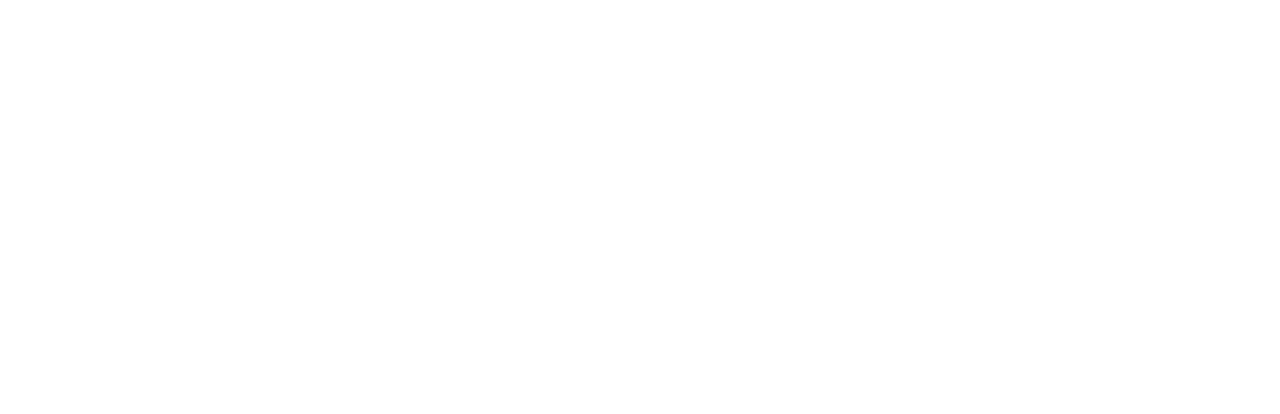
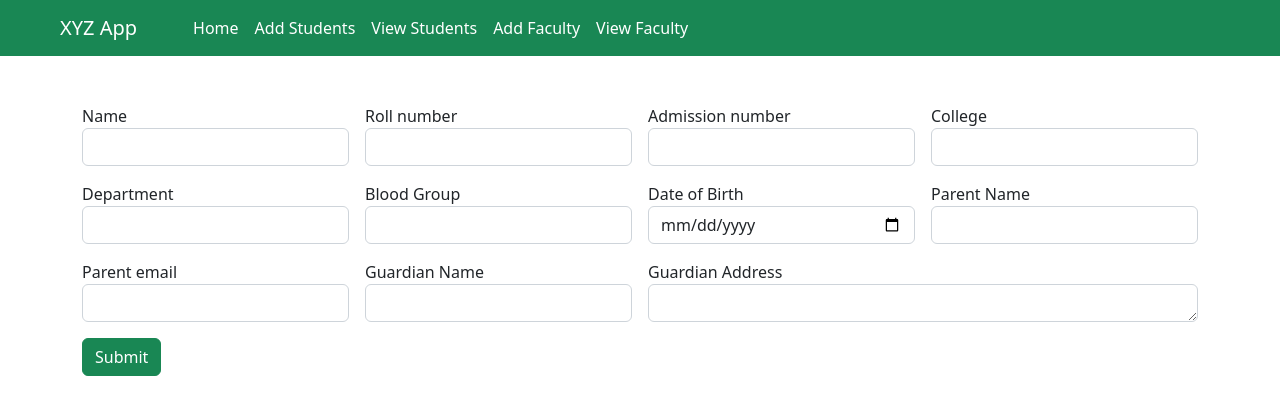
Before and after one commit to Arj2001/xyz-app, an Angular app: page /add-student in a window 1280 px wide. Before the commit this address led to /. Shown: the top 414 px of the page. Built offline with nearby package versions, Linux system fonts and the light colour scheme.

Commit message:
add-studnet implimented

```diff
--- /dev/null
+++ b/src/app/add-student/add-student.component.html
@@ -0,0 +1,70 @@
+<app-navbar></app-navbar>
+<div class="container mt-5">
+    <div class="row">
+        <div class="col col-12 col-sm-12 col-md-12 col-lg-12 col-xl-12 col-xxl-12">
+            <div class="row g-3">
+                <div class="col col-12 col-sm-6 col-md-4 col-lg-4 col-xl-3 col xxl-3">
+                    <label for="" class="label-control">Name</label>
+                    <input type="text" class="form-control" name="name" [(ngModel)]="name">
+                </div>
+                <div class="col col-12 col-sm-6 col-md-4 col-lg-4 col-xl-3 col xxl-3">
+                    <label for="" class="label-control">Roll number</label>
+                    <input type="number" class="form-control" name="roll_no" [(ngModel)]="roll_no">
+                </div>
+                <div class="col col-12 col-sm-6 col-md-4 col-lg-4 col-xl-3 col xxl-3">
+                    <label for="" class="label-control">Admission number</label>
+                    <input type="number" class="form-control" name="admission_no" [(ngModel)]="admission_no">
+                </div>
+                <div class="col col-12 col-sm-6 col-md-4 col-lg-4 col-xl-3 col xxl-3">
+                    <label for="" class="label-control">College</label>
+                    <input type="text" class="form-control" name="college" [(ngModel)]="college">
+                </div>
+                <div class="col col-12 col-sm-6 col-md-4 col-lg-4 col-xl-3 col xxl-3">
+                    <label for="" class="label-control">Department</label>
+                    <select  id="" class="form-control" name="department" [(ngModel)]="department">
+                        <option value="Computer Science">Computer Science</option>
+                        <option value="Civil Engineer">Civil Engineer</option>
+                        <option value="Electrical Engineer">Electrical Engineer</option>
+                        <option value="Mechanical Engineer">Mechanical Engineer</option>
+                    </select>
+                </div>
+                <div class="col col-12 col-sm-6 col-md-4 col-lg-4 col-xl-3 col xxl-3">
+                    <label for="" class="label-control">Blood Group</label>
+                    <select id="" class="form-control" name="bloodGroup" [(ngModel)]="bloodGroup">
+                        <option value="A+">A+</option>
+                        <option value="A-">A-</option>
+                        <option value="B+">B+</option>
+                        <option value="B-">B-</option>
+                        <option value="AB+">AB+</option>
+                        <option value="AB-">AB-</option>
+                        <option value="O+">O+</option>
+                        <option value="O-">O-</option>
+                    </select>
+                </div>
+                <div class="col col-12 col-sm-6 col-md-4 col-lg-4 col-xl-3 col xxl-3">
+                    <label for="" class="label-control">Date of Birth</label>
+                    <input type="date" class="form-control" name="dob" [(ngModel)]="dob">
+                </div>
+                <div class="col col-12 col-sm-6 col-md-4 col-lg-4 col-xl-3 col xxl-3">
+                    <label for="" class="label-control">Parent Name</label>
+                    <input type="text" class="form-control" name="parentName" [(ngModel)]="parentName">
+                </div>
+                <div class="col col-12 col-sm-6 col-md-4 col-lg-4 col-xl-3 col xxl-3">
+                    <label for="" class="label-control">Parent email</label>
+                    <input type="email" class="form-control" name="parentEmail" [(ngModel)]="parentEmail">
+                </div>
+                <div class="col col-12 col-sm-6 col-md-4 col-lg-4 col-xl-3 col xxl-3">
+                    <label for="" class="label-control">Guardian Name</label>
+                    <input type="email" class="form-control" name="guardianName" [(ngModel)]="guardianName">
+                </div>
+                <div class="col col-12 col-sm-12 col-md-8 col-lg-8 col-xl-6 col xxl-6">
+                    <label for="" class="label-control">Guardian Address</label>
+                    <textarea class="form-control" id="" cols="30" rows="1" name="guardianAddress" [(ngModel)]="guardianAddress"></textarea>
+                </div>
+                <div class="col col-12 col-sm-12 col-md-12 col-lg-12 col-xl-12 col xxl-12">
+                    <button class="btn btn-success" (click)="readValue()">Submit</button>
+                </div>
+            </div>
+        </div>
+    </div>
+</div>
--- /dev/null
+++ b/src/app/add-student/add-student.component.ts
@@ -0,0 +1,47 @@
+import { Component, OnInit } from '@angular/core';
+
+@Component({
+  selector: 'app-add-student',
+  templateUrl: './add-student.component.html',
+  styleUrls: ['./add-student.component.css']
+})
+export class AddStudentComponent implements OnInit {
+
+  constructor() { }
+
+  name = ""
+  roll_no = ""
+  admission_no = ""
+  college = ""
+  department = ""
+  bloodGroup = ""
+  dob = ""
+  parentName = ""
+  parentEmail = ""
+  guardianName = ""
+  guardianAddress = ""
+
+  readValue=()=>{
+    let data = {
+      "name":this.name,
+      "roll_no":this.roll_no,
+      "admission_no":this.admission_no,
+      "college":this.college,
+      "department":this.department,
+      "bloodGroup":this.bloodGroup,
+      "dob":this.dob,
+      "parentName":this.parentName,
+      "parentEmail":this.parentEmail,
+      "guardianName":this.guardianName,
+      "guardianAddress":this.guardianAddress,
+    }
+
+    console.log(data)
+  }
+
+
+
+  ngOnInit(): void {
+  }
+
+}
```
Also changed, not shown: src/app/app.module.ts (+6 -1 lines), src/app/add-student/add-student.component.css (added).
